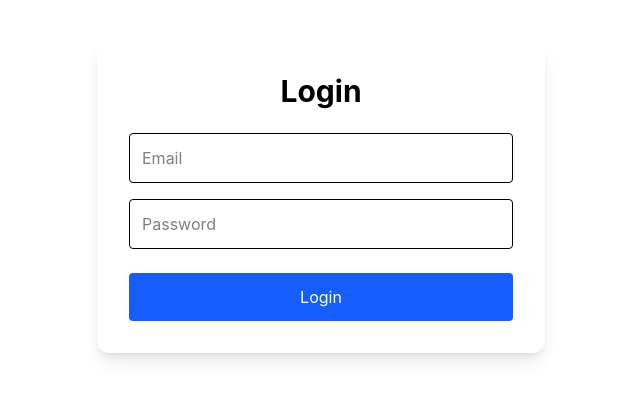
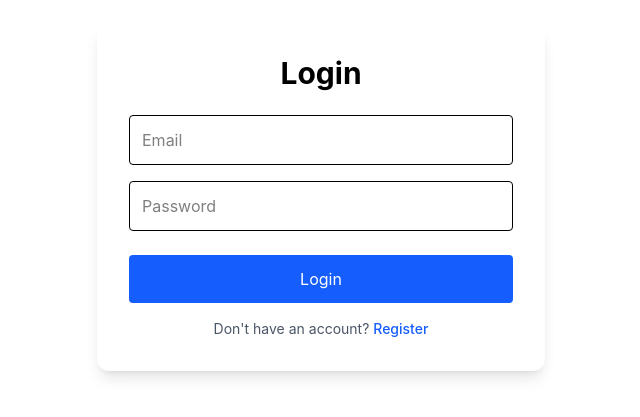
Before and after one commit to AarsiSrivastava/HireSense-AI, a React (Vite) app in the folder frontend/: page /login in a window 1280 px wide. Shown: the part 203-620 px from the top of the page, without its empty margins (319-959 px from the left). Built offline with nearby package versions, Linux system fonts and the light colour scheme.

Commit message:
Add register link to login page

```diff
--- a/frontend/src/pages/Login.tsx
+++ b/frontend/src/pages/Login.tsx
@@ -1,6 +1,7 @@
 import { useState } from "react";
 import { useNavigate } from "react-router-dom";
 import axios from "axios";
+import { Link } from "react-router-dom";
 
 
 interface LoginProps {
@@ -71,6 +72,17 @@ export default function Login({ onLoginSuccess }: LoginProps) {
         >
           Login
         </button>
+        <div className="text-center mt-4">
+  <p className="text-sm text-gray-600">
+    Don't have an account?{" "}
+    <Link
+      to="/register"
+      className="text-blue-600 hover:underline font-medium"
+    >
+      Register
+    </Link>
+  </p>
+</div>
 
       </div>
 
```
Also changed, not shown: 1 other file (tests, documents, lock files or other folders).
